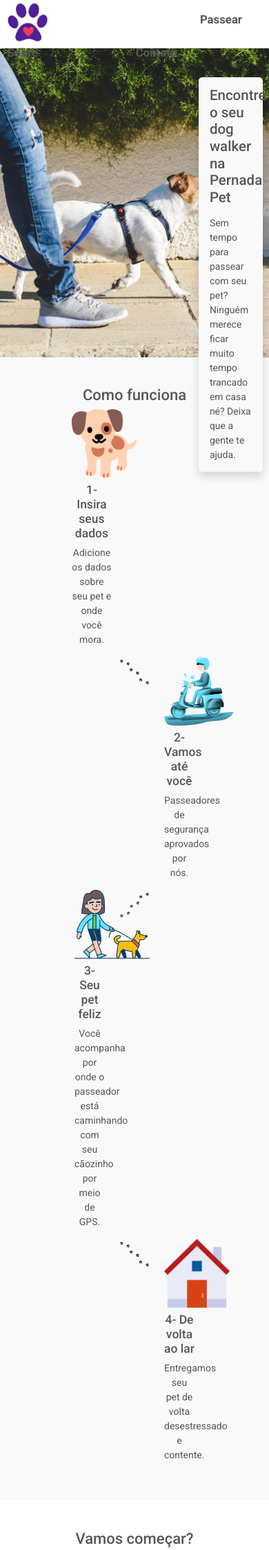
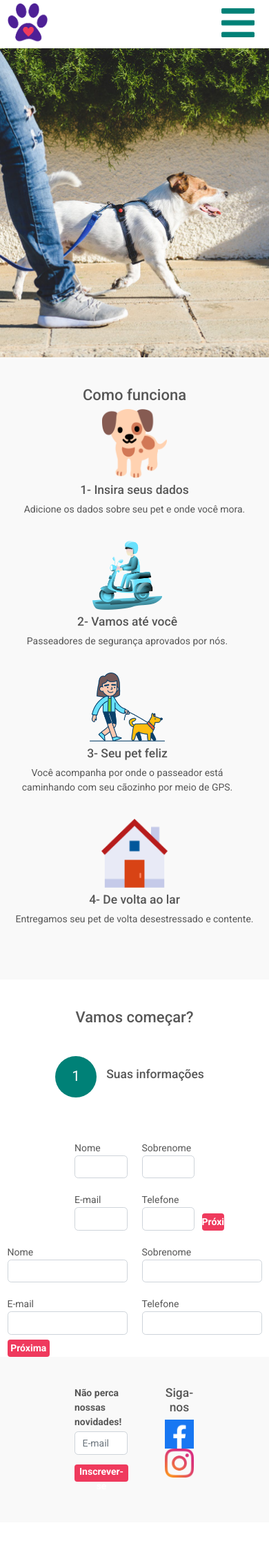
Before and after one commit to NogueiraMatos/figma-mysql-gulp, a PHP site: page / in a window 390 px wide. Shown: the top 2247 px of the page at 69% size. After the commit the page ends 2148 px from the top, so only its background shows below. Run offline with PHP 8.4, Linux system fonts and the light colour scheme.

Commit message:
Mobile changes

```diff
--- a/src/css/app.css
+++ b/src/css/app.css
@@ -56,6 +56,9 @@ label {
 .header_link {
   font-size: 1.2rem;
 }
+.header_menu {
+  height: 3rem;
+}
 
 .link {
   color: #008177;
@@ -64,6 +67,10 @@ label {
 }
 .link:hover {
   color: #339A92;
+}
+
+.primary-color {
+  color: #008177;
 }
 
 .main_image {
@@ -105,6 +112,11 @@ label {
   border-radius: 100%;
   background-color: #cccccc;
 }
+@media (max-width: 576px) {
+  .circle-mobile {
+    background-color: #FFF;
+  }
+}
 
 .circles-steps-numbers {
   color: #FFF;
@@ -145,6 +157,20 @@ label {
   bottom: 150px;
 }
 
+@media (max-width: 576px) {
+  .mobile_display_invisible {
+    display: none;
+    position: absolute;
+    z-index: -1;
+  }
+}
+
+@media (max-width: 576px) {
+  .mobile_display_visible {
+    display: inline;
+  }
+}
+
 .social-medias-icons {
   width: 42px;
 }
--- a/src/css/sass/1-base/_reset.sass
+++ b/src/css/sass/1-base/_reset.sass
@@ -16,10 +16,6 @@ a
 
   &:hover
     color: variables.$primary-color_lighter
-
-// input
-//   border: none
-//   outline: none
 
 ul
   list-style: none
--- a/src/css/sass/2-layouts/_header.sass
+++ b/src/css/sass/2-layouts/_header.sass
@@ -9,6 +9,8 @@
     height: 4.2rem
   &_link
     font-size: 1.2rem
+  &_menu
+    height: 3rem
 
 .link
   @include layouts-mixins.link-decoration
--- a/src/css/sass/2-layouts/_main.sass
+++ b/src/css/sass/2-layouts/_main.sass
@@ -1,5 +1,8 @@
 @use '../1-base/variables'
 @use '../1-base/base-mixins'
+
+.primary-color
+  color: variables.$primary-color
 
 .main_image
   height: 32rem
@@ -32,6 +35,9 @@
     height: 60px
     border-radius: 100%
     background-color: variables.$light-color_darkerness
+  &-mobile
+    @include base-mixins.mobile
+      background-color: #FFF
 
 .circles-steps-numbers
   color: variables.$light-color
@@ -63,3 +69,13 @@
 
 .newsletter-alerta
   bottom: 150px
+
+.mobile_display_invisible
+  @include base-mixins.mobile
+    display: none
+    position: absolute
+    z-index: -1
+
+.mobile_display_visible
+  @include base-mixins.mobile
+    display: inline
--- a/src/index.php
+++ b/src/index.php
@@ -1,5 +1,5 @@
 <!DOCTYPE html>
-<!-- <?php date_default_timezone_set('America/Sao_Paulo'); ?> -->
+<?php date_default_timezone_set('America/Sao_Paulo'); ?>
 <html lang="pt-br">
 
 <head>
@@ -24,6 +24,8 @@
                 <div class="col-9">
                     <img src="img/logo.png" alt="logo" class="header_logo mt-1">
                 </div>
+                <div class="col-3 mobile_display_invisible">
+                    <div class="row">
                         <a href="#passear" class="col link">
                             <h2><b class="header_link">Passear</b></h2>
                         </a>
@@ -35,6 +37,12 @@
                         </a>
                     </div>
                 </div>
+                <div class="col-1 display-invisible mobile_display_visible"></div>
+                <div class="col-2 display-invisible mobile_display_visible">
+                    <img src="img/bars.png" alt="menu" class="header_menu mt-1">
+                </div>
+            </div>
+        </div>
     </header>
     <main>
         <section>
@@ -42,7 +50,7 @@
                 <div class="container">
                     <div class="row gx-1">
                         <div class="col-9"></div>
-                        <div class="col-3 main_popup-bg mt-5 shadow rounded">
+                        <div class="col-3 main_popup-bg mt-5 shadow rounded mobile_display_invisible">
                             <h3 class="m-3 font-weight-bold">Encontre o seu dog walker na Pernada Pet</h3>
                             <p class="m-3">Sem tempo para passear com seu pet? Ninguém merece ficar muito tempo trancado
                                 em casa né?
@@ -56,16 +64,23 @@
             <h2 class="text-center font-weight-bold" id="como-funciona">Como funciona</h2>
             <div class="container">
                 <div class="row gx-1">
-                    <div class="col-3"></div>
-                    <div class="col-2 text-center">
+                    <div class="col-3 mobile_display_invisible"></div>
+                    <div class="col-2 text-center mobile_display_invisible">
                         <img src="img/como-funciona-1.png" alt="cachorro" class="main_icon">
                         <h5 class="mt-2">1- Insira seus dados</h5>
                         <p>Adicione os dados sobre seu pet e onde você mora.</p>
                     </div>
+                    <div class="display-invisible mobile_display_visible">
+                        <div class="text-center">
+                            <img src="img/como-funciona-1.png" alt="cachorro" class="main_icon">
+                            <h5 class="mt-2">1- Insira seus dados</h5>
+                            <p class="pb-4">Adicione os dados sobre seu pet e onde você mora.</p>
+                        </div>
+                    </div>
                 </div>
                 <div class="row">
-                    <div class="col-5"></div>
-                    <div class="col-4">
+                    <div class="col-5 mobile_display_invisible"></div>
+                    <div class="col-4 mobile_display_invisible">
                         <div class="row text-center">
                             <div class="col-6">
                                 <img src="img/patas.png" alt="patas" class="main_paws">
@@ -77,10 +92,17 @@
                             </div>
                         </div>
                     </div>
+                    <div class="row text-center">
+                        <div class="display-invisible mobile_display_visible">
+                            <img src="img/como-funciona-2.png" alt="moto" class="main_icon">
+                            <h5 class="mt-2">2- Vamos até você</h5>
+                            <p class="pb-4">Passeadores de segurança aprovados por nós.</p>
+                        </div>
+                    </div>
                 </div>
                 <div class="row">
-                    <div class="col-3"></div>
-                    <div class="col-4">
+                    <div class="col-3 mobile_display_invisible"></div>
+                    <div class="col-4 mobile_display_invisible">
                         <div class="row text-center">
                             <div class="col-6">
                                 <img src="img/como-funciona-3.png" alt="passeio" class="main_icon">
@@ -93,10 +115,18 @@
                             </div>
                         </div>
                     </div>
+                    <div class="row text-center">
+                        <div class="display-invisible mobile_display_visible">
+                            <img src="img/como-funciona-3.png" alt="passeio" class="main_icon">
+                            <h5 class="mt-2">3- Seu pet feliz</h5>
+                            <p class="pb-4">Você acompanha por onde o passeador está caminhando com seu cãozinho por meio de GPS.
+                            </p>
+                        </div>
+                    </div>
                 </div>
                 <div class="row">
-                    <div class="col-5"></div>
-                    <div class="col-4">
+                    <div class="col-5 mobile_display_invisible"></div>
+                    <div class="col-4 mobile_display_invisible">
                         <div class="row text-center">
                             <div class="col-6">
                                 <img src="img/patas.png" alt="patas" class="main_paws">
@@ -105,6 +135,15 @@
                                 <img src="img/como-funciona-4.png" alt="casa" class="main_icon">
                                 <h5 class="mt-2">4- De volta ao lar</h5>
                                 <p>Entregamos seu pet de volta desestressado e contente.</p>
+                            </div>
+                        </div>
+                    </div>
+                    <div class="display-invisible mobile_display_visible">
+                        <div class="row text-center">
+                            <div class="">
+                                <img src="img/como-funciona-4.png" alt="casa" class="main_icon">
+                                <h5 class="mt-2">4- De volta ao lar</h5>
+                                <p class="pb-4">Entregamos seu pet de volta desestressado e contente.</p>
                             </div>
                         </div>
                     </div>
@@ -120,16 +159,16 @@
                             <span class="circles-steps-numbers">1</span>
                         </div>
                         <h5 class="px-3">Suas informações</h5>
-                        <hr class="hr mx-3">
-                        <div class="circle-inactive d-flex justify-content-center align-items-center">
-                            <span class="circles-steps-numbers-inactive">2</span>
+                        <hr class="hr mx-3 mobile_display_invisible">
+                        <div class="circle-inactive circle-mobile d-flex justify-content-center align-items-center mobile_display_invisible">
+                            <span class="circles-steps-numbers-inactive mobile_display_invisible">2</span>
                         </div>
-                        <h5 class="px-3">Sua localização</h5>
-                        <hr class="hr mx-3">
-                        <div class="circle-inactive d-flex justify-content-center align-items-center">
-                            <span class="circles-steps-numbers-inactive">3</span>
+                        <h5 class="px-3 mobile_display_invisible">Sua localização</h5>
+                        <hr class="hr mx-3 mobile_display_invisible">
+                        <div class="circle-inactive circle-mobile d-flex justify-content-center align-items-center mobile_display_invisible">
+                            <span class="circles-steps-numbers-inactive mobile_display_invisible">3</span>
                         </div>
-                        <h5 class="px-3">Data</h5>
+                        <h5 class="px-3 mobile_display_invisible">Data</h5>
                     </div>
                     <div class="display-invisible" id="form-alerta">
                         <div class="d-flex justify-content-center">
@@ -254,6 +293,7 @@
                         </div>
                     </div>
 
+                    <div class="">
                         <div class="row py-4">
                             <div class="col-3"></div>
                             <div class="col-3">
@@ -275,7 +315,31 @@
                                 <label for="form_tel">Telefone</label>
                                 <input type="number" class="form-control form_input" id="form_tel" name="tel" min="1" max="14" required>
                             </div>
-                        <button type="button" class="button col-1 align-self-end" id="form-button-1"><b>Próxima</b></button>
+                            <button type="button" class="button col-1 align-self-end p-0" id="form-button-1"><b>Próxima</b></button>
+                        </div>
+                    </div>
+                    <div class="display-invisible mobile_display_visible">
+                        <div class="row py-4">
+                            <div class="col">
+                                <label for="form_name">Nome</label>
+                                <input type="text" class="form-control form_input" id="mobile-form_name" name="name" required>
+                            </div>
+                            <div class="col">
+                                <label for="form_surname">Sobrenome</label>
+                                <input type="text" class="form-control form_input" id="mobile-form_surname" name="surname" required>
+                            </div>
+                        </div>
+                        <div class="row">
+                            <div class="col">
+                                <label for="form_email">E-mail</label>
+                                <input type="text" class="form-control form_input" id="mobile-form_email" name="email" required>
+                            </div>
+                            <div class="col">
+                                <label for="form_tel">Telefone</label>
+                                <input type="number" class="form-control form_input" id="mobile-form_tel" name="tel" min="1" max="14" required>
+                            </div>
+                        </div>
+                        <button type="button" class="button col-2 align-self-end p-0 mt-2" id="mobile-form-button-1"><b>Próxima</b></button>
                     </div>
 
                 </div>
@@ -284,20 +348,20 @@
                 <div class="pt-5 container form-height">
                     <h2 class="text-center font-weight-bold mb-5">Quase lá...</h2>
                     <div class="d-flex align-items-center justify-content-center pb-5">
-                        <div class="circle d-flex justify-content-center align-items-center">
-                            <span class="circles-steps-numbers">1</span>
+                        <div class="circle circle-mobile d-flex justify-content-center align-items-center mobile_display_invisible">
+                            <span class="circles-steps-numbers mobile_display_invisible">1</span>
                         </div>
-                        <h5 class="px-3">Suas informações</h5>
-                        <hr class="hr mx-3">
+                        <h5 class="px-3 mobile_display_invisible">Suas informações</h5>
+                        <hr class="hr mx-3 mobile_display_invisible">
                         <div class="circle d-flex justify-content-center align-items-center">
                             <span class="circles-steps-numbers">2</span>
                         </div>
                         <h5 class="px-3">Sua localização</h5>
-                        <hr class="hr mx-3">
-                        <div class="circle-inactive d-flex justify-content-center align-items-center">
-                            <span class="circles-steps-numbers-inactive">3</span>
+                        <hr class="hr mx-3 mobile_display_invisible">
+                        <div class="circle-inactive circle-mobile d-flex justify-content-center align-items-center mobile_display_invisible">
+                            <span class="circles-steps-numbers-inactive mobile_display_invisible">3</span>
                         </div>
-                        <h5 class="px-3">Data</h5>
+                        <h5 class="px-3 mobile_display_invisible">Data</h5>
                     </div>
                     <div class="display-invisible" id="form-alerta2">
                         <div class="d-flex justify-content-center">
@@ -333,16 +397,16 @@
                 <div class="pt-5 container form-height">
                     <h2 class="text-center font-weight-bold mb-5">Quase lá...</h2>
                     <div class="d-flex align-items-center justify-content-center pb-5">
-                        <div class="circle d-flex justify-content-center align-items-center">
-                            <span class="circles-steps-numbers">1</span>
+                        <div class="circle circle-mobile d-flex justify-content-center align-items-center mobile_display_invisible">
+                            <span class="circles-steps-numbers mobile_display_invisible">1</span>
                         </div>
-                        <h5 class="px-3">Suas informações</h5>
-                        <hr class="hr mx-3">
-                        <div class="circle d-flex justify-content-center align-items-center">
-                            <span class="circles-steps-numbers">2</span>
+                        <h5 class="px-3 mobile_display_invisible">Suas informações</h5>
+                        <hr class="hr mx-3 mobile_display_invisible">
+                        <div class="circle circle-mobile d-flex justify-content-center align-items-center mobile_display_invisible">
+                            <span class="circles-steps-numbers mobile_display_invisible">2</span>
                         </div>
-                        <h5 class="px-3">Sua localização</h5>
-                        <hr class="hr mx-3">
+                        <h5 class="px-3 mobile_display_invisible">Sua localização</h5>
+                        <hr class="hr mx-3 mobile_display_invisible">
                         <div class="circle d-flex justify-content-center align-items-center">
                             <span class="circles-steps-numbers">3</span>
                         </div>
@@ -372,16 +436,16 @@
             <div class="pt-5 container form-height">
                 <h2 class="text-center font-weight-bold mb-5">Pronto!</h2>
                 <div class="d-flex align-items-center justify-content-center pb-5">
-                    <div class="circle d-flex justify-content-center align-items-center">
-                        <span class="circles-steps-numbers">1</span>
+                    <div class="circle circle-mobile d-flex justify-content-center align-items-center mobile_display_invisible">
+                        <span class="circles-steps-numbers mobile_display_invisible">1</span>
                     </div>
-                    <h5 class="px-3">Suas informações</h5>
-                    <hr class="hr mx-3">
-                    <div class="circle d-flex justify-content-center align-items-center">
-                        <span class="circles-steps-numbers">2</span>
+                    <h5 class="px-3 mobile_display_invisible">Suas informações</h5>
+                    <hr class="hr mx-3 mobile_display_invisible">
+                    <div class="circle circle-mobile d-flex justify-content-center align-items-center mobile_display_invisible">
+                        <span class="circles-steps-numbers mobile_display_invisible">2</span>
                     </div>
-                    <h5 class="px-3">Sua localização</h5>
-                    <hr class="hr mx-3">
+                    <h5 class="px-3 mobile_display_invisible">Sua localização</h5>
+                    <hr class="hr mx-3 mobile_display_invisible">
                     <div class="circle d-flex justify-content-center align-items-center">
                         <span class="circles-steps-numbers">3</span>
                     </div>
--- a/src/js/app.js
+++ b/src/js/app.js
@@ -27,6 +27,19 @@ $('#form-button-3').click(() => {
         $('#passear-form').submit()
     }
 })
+
+
+$('#mobile-form-button-1').click(() => {
+    let inputs = ['name', 'surname', 'email', 'tel']
+    fillForm(...inputs)
+    $("#form-button-1").trigger('click');
+})
+
+function fillForm(...inputs) {
+    console.log(inputs) //inputs é um array. Pecorrer o array e utilixar a função abaixo.
+    return inputs
+        .map(input => $(`#form_${input}`).val() = $(`#mobile-form_${input}`).val())
+}
 
 function filledForm(...inputs) {
     return inputs
```
Also changed, not shown: src/img/bars.png (added), 1 other file. Lines whose indentation alone changed are shown as unchanged.
